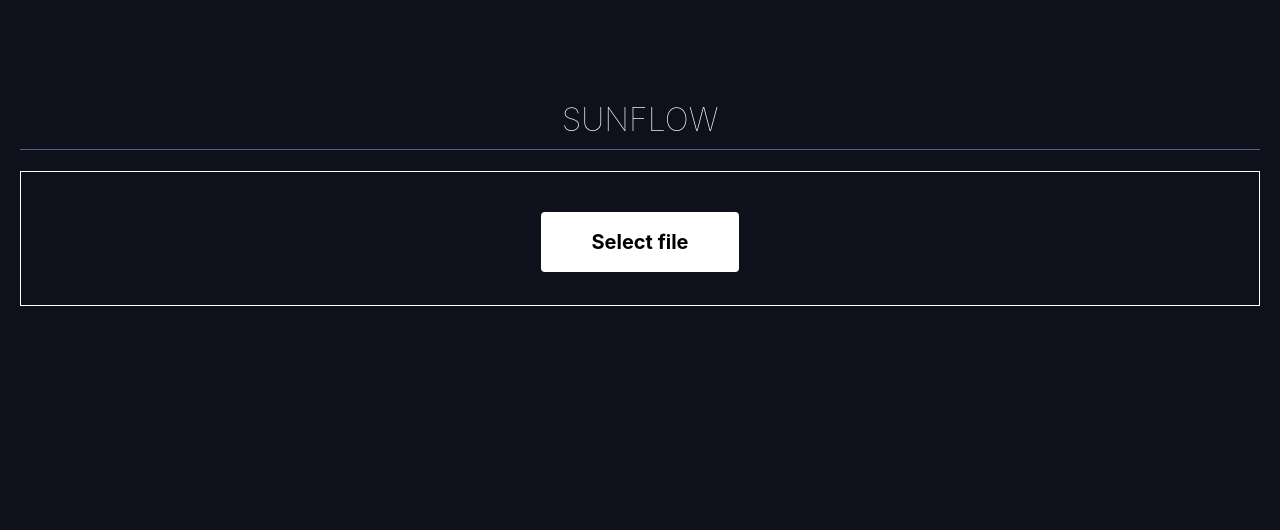
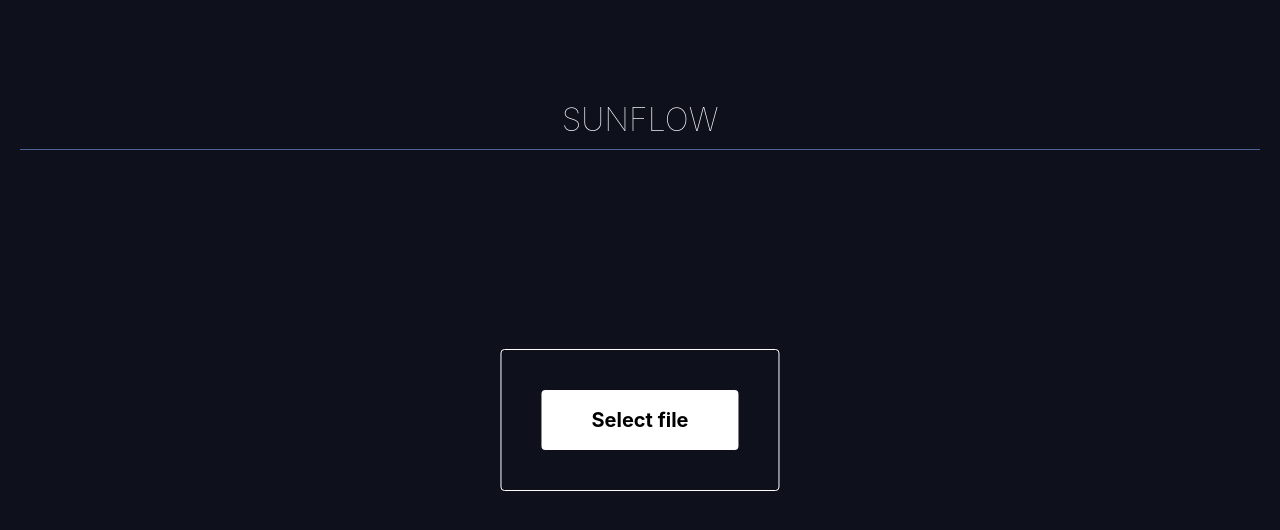
Before and after one commit to kaz1ngton/sunflow_noi-hackathon, a React (Create React App) app in the folder frontend/: page / in a window 1280 px wide. Shown: the top 530 px of the page. Built offline with nearby package versions, Linux system fonts and the light colour scheme.

Commit message:
feat: improve design

```diff
--- a/frontend/src/components/FileForm.js
+++ b/frontend/src/components/FileForm.js
@@ -30,7 +30,12 @@ export const FileForm = ({ onSelect, onResponse }) => {
                 border: '1px solid white',
                 display: 'flex',
                 justifyContent: 'center',
-                padding: '20px',
+                padding: '40px',
+                position: 'absolute',
+                left: '50%',
+                top: '50%',
+                transform: 'translate(-50%, -50%)',
+                borderRadius: '4px',
             }}
         >
             <label
@@ -45,6 +50,7 @@ export const FileForm = ({ onSelect, onResponse }) => {
                     justifyContent: 'center',
                     cursor: 'pointer',
                     fontWeight: 'bold',
+                    margin: '0',
                 }}
             >
                 Select file
```
